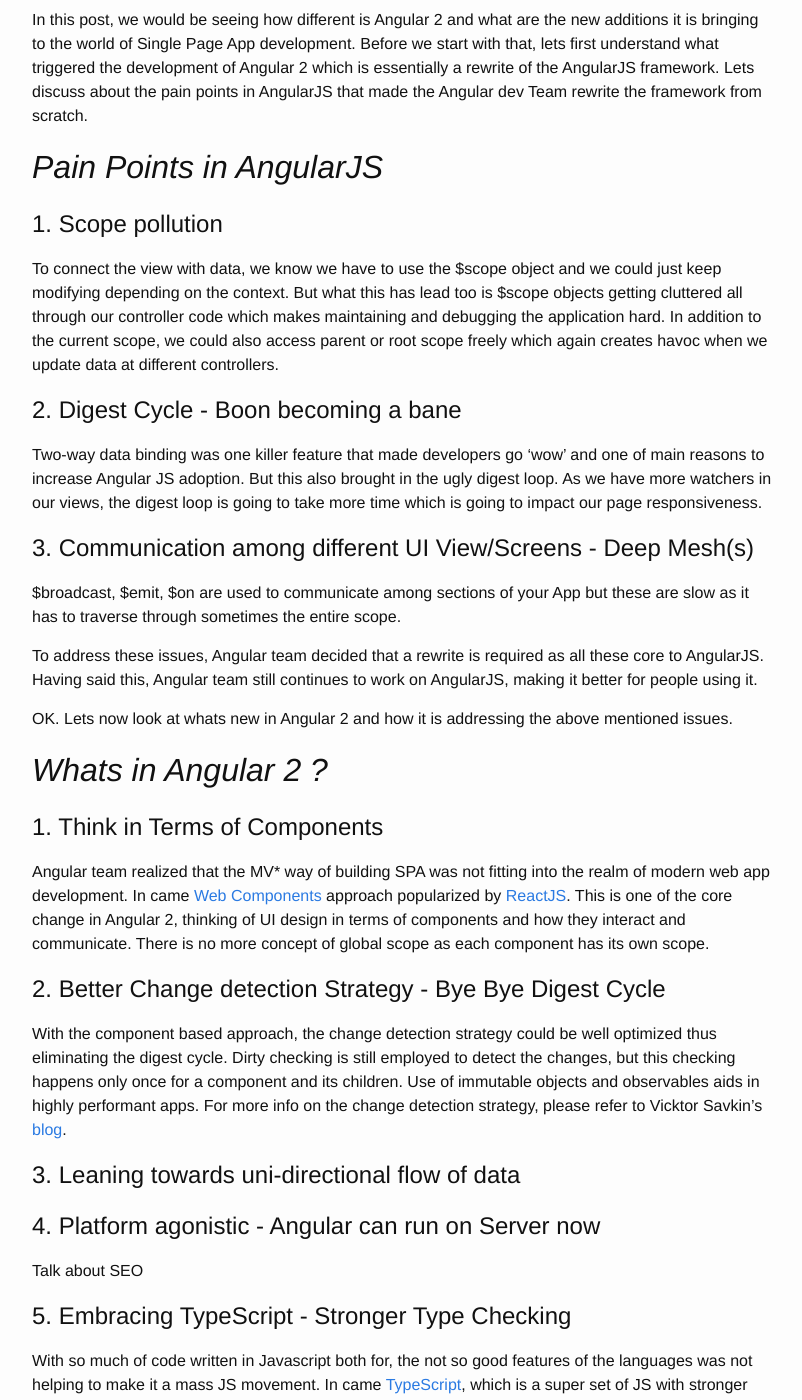
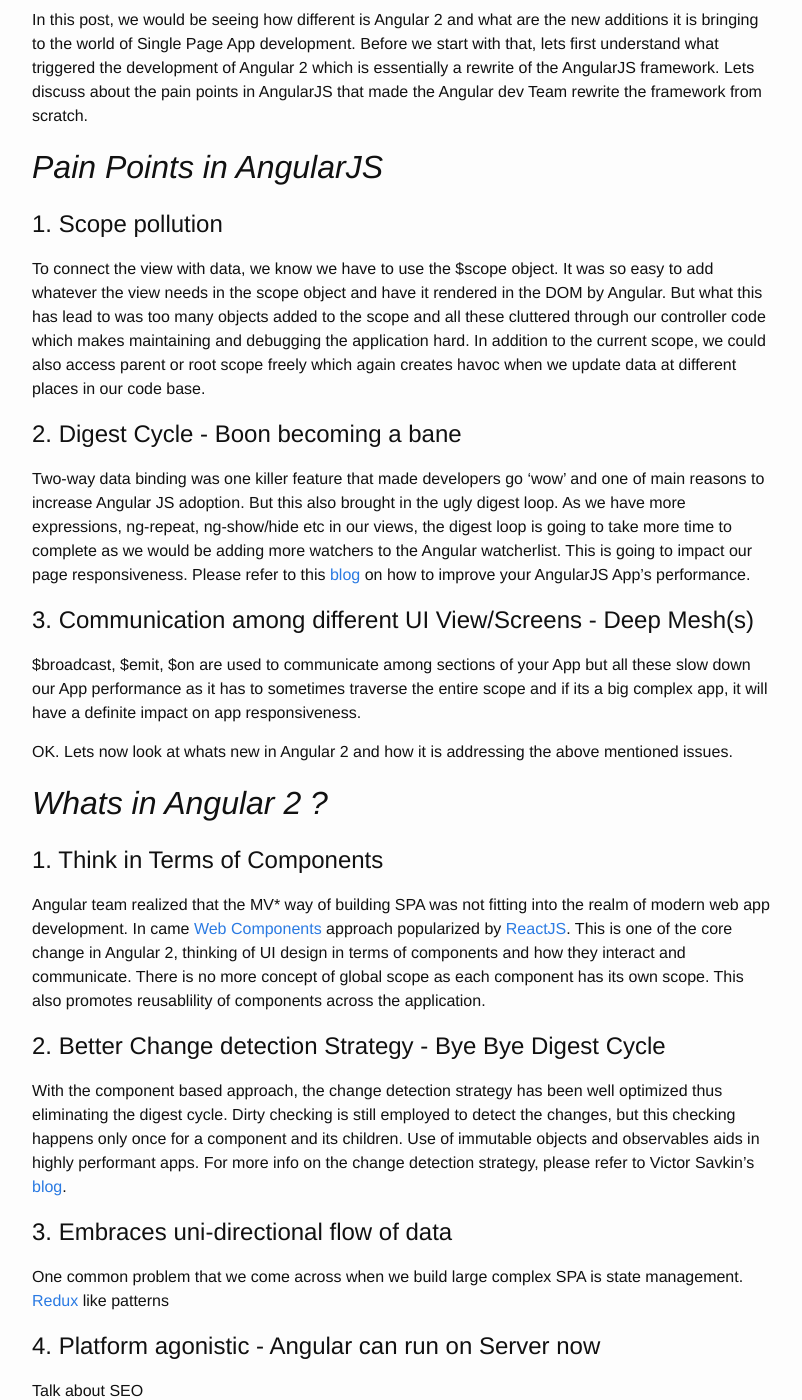
Before and after one commit to sundarcodes/mySite, a Jekyll site: the page built from _posts/2017-03-25-difference-between-angular1-and-ang2.markdown, in a window 1280 px wide and 1400 px high, scrolled down 321 px. Shown: the whole window, without its empty margins (238-1040 px from the left). Built offline with Jekyll 4.4.1, drawn with Linux system fonts in a browser that asks for light colours; some of the changed text lies outside the part shown.

Commit message:
More stuff added to first post

```diff
--- a/_posts/2017-03-25-difference-between-angular1-and-ang2.markdown
+++ b/_posts/2017-03-25-difference-between-angular1-and-ang2.markdown
@@ -5,50 +5,52 @@ date:   2017-03-28 06:44:01 +0530
 categories: jekyll update
 ---
 
-[Angular][angular] the framework as this is what the Angular team would like to call, has evolved(and evolving) from being the most popular MV* framework to a framework that has brought in best of from other good front end frameworks around and has transformed itself to survive and be a leader for years to come.
+[Angular][angular] the framework as this is what the Angular team would like to call, has evolved(and evolving) from being the most popular MV* framework over the last 5 years to a framework that has transformed itself to survive and be a leader for years to come.
 
 In this post, we would be seeing how different is Angular 2 and what are the new additions it is bringing to the world of Single Page App development. Before we start with that, lets first understand what triggered the development of Angular 2 which is essentially a rewrite of the AngularJS framework. Lets discuss about the pain points in AngularJS that made the Angular dev Team rewrite the framework from scratch.
 
 ## _Pain Points in AngularJS_
 
 # 1. Scope pollution
-To connect the view with data, we know we have to use the $scope object and we could just keep modifying depending on the context. But what this has lead too is $scope objects getting cluttered all through our controller code which makes maintaining and debugging the application hard. In addition to the current scope, we could also access parent or root scope freely which again creates havoc when we update data at different controllers.
+To connect the view with data, we know we have to use the $scope object. It was so easy to add whatever the view needs in the scope object and have it rendered in the DOM by Angular. But what this has lead to was too many objects added to the scope and all these cluttered through our controller code which makes maintaining and debugging the application hard. In addition to the current scope, we could also access parent or root scope freely which again creates havoc when we update data at different places in our code base.
 
 # 2. Digest Cycle - Boon becoming a bane
-Two-way data binding was one killer feature that made developers go 'wow' and one of main reasons to increase Angular JS adoption. But this also brought in the ugly digest loop. As we have more watchers in our views, the digest loop is going to take more time which is going to impact our page responsiveness.
+Two-way data binding was one killer feature that made developers go 'wow' and one of main reasons to increase Angular JS adoption. But this also brought in the ugly digest loop. As we have more expressions, ng-repeat, ng-show/hide etc in our views, the digest loop is going to take more time to complete as we would be adding more watchers to the Angular watcherlist. This is going to impact our page responsiveness. Please refer to this [blog][angularjs-perf] on how to improve your AngularJS App's performance.
 
 # 3. Communication among different UI View/Screens - Deep Mesh(s)
-$broadcast, $emit, $on are used to communicate among sections of your App but these are slow as it has to traverse through sometimes the entire scope.
+$broadcast, $emit, $on are used to communicate among sections of your App but all these slow down our App performance as it has to sometimes traverse the entire scope and if its a big complex app, it will have a definite impact on app responsiveness.
 
-To address these issues, Angular team decided that a rewrite is required as all these core to AngularJS. Having said this, Angular team still continues to work on AngularJS, making it better for people using it.
 
 OK. Lets now look at whats new in Angular 2 and how it is addressing the above mentioned issues.
 
 ## _Whats in Angular 2 ?_
 
 # 1. Think in Terms of Components
-Angular team realized that the MV* way of building SPA was not fitting into the realm of modern web app development. In came [Web Components][web-components] approach popularized by [ReactJS][react-js]. This is one of the core change in Angular 2, thinking of UI design in terms of components and how they interact and communicate. There is no more concept of global scope as each component has its own scope.
+Angular team realized that the MV* way of building SPA was not fitting into the realm of modern web app development. In came [Web Components][web-components] approach popularized by [ReactJS][react-js]. This is one of the core change in Angular 2, thinking of UI design in terms of components and how they interact and communicate. There is no more concept of global scope as each component has its own scope. This also promotes reusablility of components across the application.
 
 # 2. Better Change detection Strategy - Bye Bye Digest Cycle
-With the component based approach, the change detection strategy could be well optimized thus eliminating the digest cycle. Dirty checking is still employed to detect the changes, but this checking happens only once for a component and its children. Use of immutable objects and observables aids in highly performant apps. For more info on the change detection strategy, please refer to Vicktor Savkin's [blog][victor-blog].
+With the component based approach, the change detection strategy has been well optimized thus eliminating the digest cycle. Dirty checking is still employed to detect the changes, but this checking happens only once for a component and its children. Use of immutable objects and observables aids in highly performant apps. For more info on the change detection strategy, please refer to Victor Savkin's [blog][victor-blog].
 
-# 3. Leaning towards uni-directional flow of data
+# 3. Embraces uni-directional flow of data
+One common problem that we come across when we build large complex SPA is state management. [Redux][redux] like patterns
 
 # 4. Platform agonistic - Angular can run on Server now
 Talk about SEO
 
 # 5. Embracing TypeScript - Stronger Type Checking
-With so much of code written in Javascript both for, the not so good features of the languages was not helping to make it a mass JS movement. In came [TypeScript][typescript], which is a super set of JS with stronger type checking. Now, you could catch lot of errors at compile time rather than at run time. Angular team did acknowledge that using TypeScript to build lot of Angular 2 framework code
+With so much of code written in Javascript both for backend and frontend, the not so good features of the languages was hindering the progress of this massive JS movement. In came [TypeScript][typescript], which is a super set of JS with stronger type checking. Now, you could catch lot of errors at compile time rather than at run time. Angular team themselves have used TypeScript to build lot of Angular 2 framework code and they did acknowledge that it helped them in capturing lot of bugs at dev time.
 
 # 6. Performance Benefits, Tooling etc
 Ahead of Time Compilation (AOT), Lazy loading, Smaller bundle sizes are aimed at lesser page load time and improving the UX. With Angular CLI, scaffolding a new Angular App is super easy with all the tools out of the box.
 
 ## _Conclusion_
 
-If you are at the cross roads and heavily invested on AngularJS, I would recommend to start and adopt the component way of designing and developig UI Apps introduced from AngularJS 1.5. This would be the first step as you slowly migrate to Angular 2 and above.
+If you are at the cross roads and heavily invested on AngularJS, I would recommend to start and adopt the component way of designing and developig UI Apps introduced from AngularJS 1.5. This would be the first step as you slowly migrate to Angular 2 and above. And with Angular 4 out now, keep looking for the new and cool features getting added to the framework and how you could use them in your apps.
 
 [angular]: https://angular.io/
 [web-components]: https://developer.mozilla.org/en-US/docs/Web/Web_Components
 [react-js]: https://facebook.github.io/react/
 [victor-blog]: https://vsavkin.com/change-detection-in-angular-2-4f216b855d4c
 [typescript]: https://www.typescriptlang.org/
+[angularjs-perf]: https://www.alexkras.com/11-tips-to-improve-angularjs-performance/
+[redux]: http://redux.js.org/
```
